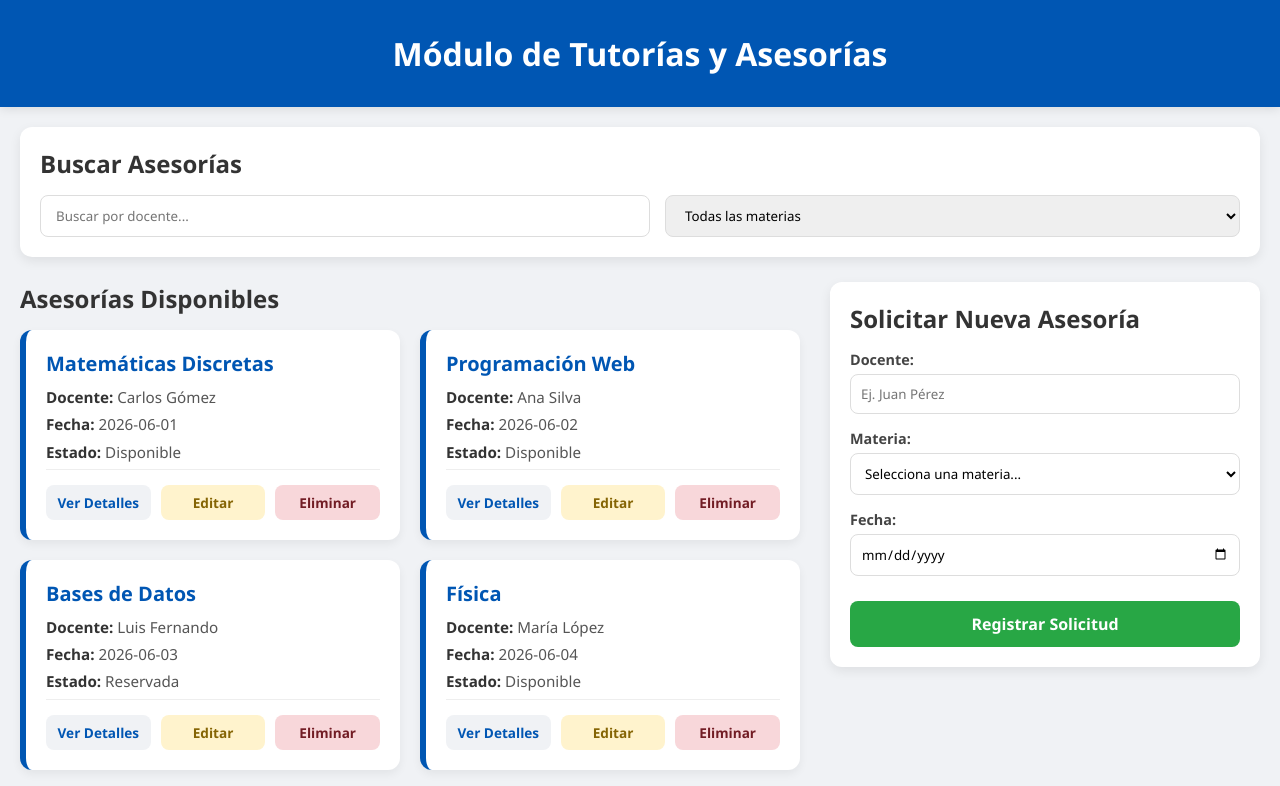
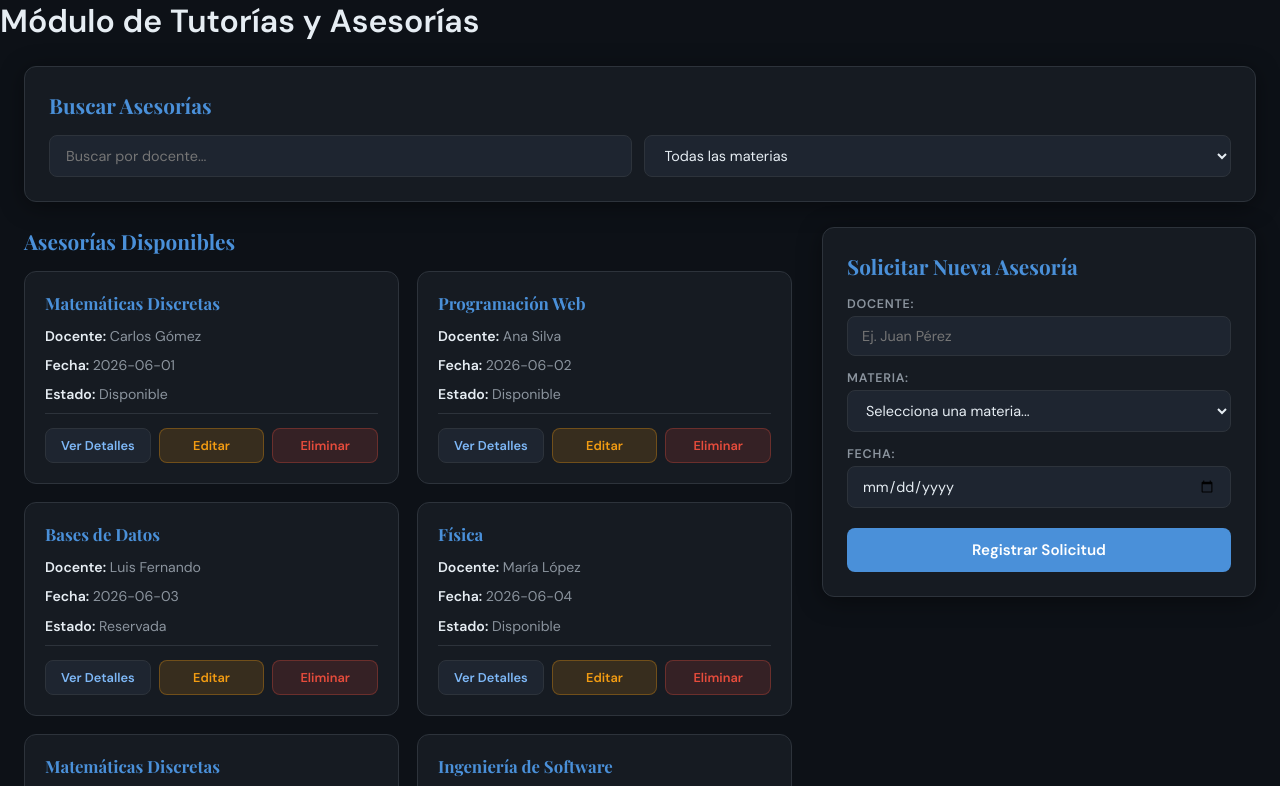
Before and after one commit to nohelialeon/tutoria_grupo3, a plain HTML site: page tutoriasyasesorias/index.html in a window 1280 px wide. Shown: the top 786 px of the page. Drawn offline with nearby package versions, Linux system fonts and the light colour scheme.

Commit message:
styles.css

```diff
--- a/tutoriasyasesorias/styles.css
+++ b/tutoriasyasesorias/styles.css
@@ -1,60 +1,286 @@
+@import url('https://fonts.googleapis.com/css2?family=Playfair+Display:wght@700;900&family=DM+Sans:wght@300;400;500;600&display=swap');
 
-* { box-sizing: border-box; font-family: 'Segoe UI', Tahoma, Geneva, Verdana, sans-serif; margin: 0; padding: 0; }
-body { background-color: #f0f2f5; color: #1c1e21; padding-bottom: 50px; }
+:root {
+  --bg: #0d1117;
+  --surface: #161b22;
+  --surface2: #1e2530;
+  --border: #2d333b;
+  --accent: #4a90d9;
+  --accent2: #7eb8f7;
+  --accent3: #58d68d;
+  --danger: #e74c3c;
+  --warn: #f39c12;
+  --text: #e6edf3;
+  --muted: #8b949e;
+  --radius: 12px;
+  --shadow: 0 4px 24px rgba(0,0,0,0.4);
+}
 
-header { background-color: #0056b3; color: white; padding: 2rem; text-align: center; box-shadow: 0 2px 10px rgba(0,0,0,0.1); }
-.contenedor { max-width: 1300px; margin: 0 auto; padding: 20px; }
+* { box-sizing: border-box; margin: 0; padding: 0; }
 
+body {
+  font-family: 'DM Sans', sans-serif;
+  background: var(--bg);
+  color: var(--text);
+  min-height: 100vh;
+  padding-bottom: 60px;
+}
 
-.card-container { background: white; padding: 20px; border-radius: 12px; box-shadow: 0 4px 12px rgba(0,0,0,0.08); margin-bottom: 25px; }
+/* ── HEADER ── */
+.header {
+  background: var(--surface);
+  border-bottom: 1px solid var(--border);
+  position: sticky; top: 0; z-index: 100;
+}
+.header-inner {
+  max-width: 1300px; margin: 0 auto;
+  padding: 16px 24px;
+  display: flex; align-items: center; justify-content: space-between; gap: 16px;
+}
+.logo-block { display: flex; align-items: center; gap: 12px; }
+.logo-icon { font-size: 2rem; }
+.site-title {
+  font-family: 'Playfair Display', serif;
+  font-size: 1.4rem; font-weight: 900;
+  color: var(--accent); line-height: 1.1;
+}
+.site-sub { font-size: 0.75rem; color: var(--muted); margin-top: 2px; }
 
-h2 { margin-bottom: 15px; color: #333; font-size: 1.5rem; }
-
-
-.filtros-controles { display: flex; gap: 15px; flex-wrap: wrap; }
-.filtros input, .filtros select { padding: 10px 15px; border: 1px solid #ddd; border-radius: 8px; flex-grow: 1; min-width: 200px; }
-.filtros input:focus, .filtros select:focus { border-color: #007bff; outline: none; box-shadow: 0 0 5px rgba(0,123,255,0.25); }
-
+/* ── LAYOUT ── */
+.contenedor { max-width: 1300px; margin: 0 auto; padding: 24px; }
 
 .layout-principal { display: flex; gap: 30px; flex-wrap: wrap; }
 .listado { flex: 2; min-width: 400px; }
-.formulario-seccion { flex: 1; min-width: 300px; align-self: flex-start; position: sticky; top: 20px; }
+.formulario-seccion { flex: 1; min-width: 300px; align-self: flex-start; position: sticky; top: 90px; }
 
+/* ── CARD CONTAINER (panel blanco → surface) ── */
+.card-container {
+  background: var(--surface);
+  border: 1px solid var(--border);
+  padding: 24px;
+  border-radius: var(--radius);
+  box-shadow: var(--shadow);
+  margin-bottom: 25px;
+}
 
-.grid-tarjetas { display: grid; grid-template-columns: repeat(auto-fill, minmax(280px, 1fr)); gap: 20px; }
+h2 {
+  margin-bottom: 16px;
+  font-family: 'Playfair Display', serif;
+  font-size: 1.3rem; font-weight: 700;
+  color: var(--accent);
+}
 
+/* ── FILTROS ── */
+.filtros-controles { display: flex; gap: 12px; flex-wrap: wrap; }
 
-.tarjeta { background: white; padding: 20px; border-radius: 12px; border-left: 6px solid #0056b3; box-shadow: 0 4px 10px rgba(0,0,0,0.06); transition: transform 0.2s, box-shadow 0.2s; position: relative; display: flex; flex-direction: column; }
-.tarjeta:hover { transform: translateY(-5px); box-shadow: 0 8px 16px rgba(0,0,0,0.1); }
-.tarjeta h3 { color: #0056b3; margin-bottom: 10px; font-size: 1.25rem; }
-.tarjeta p { margin-bottom: 6px; font-size: 0.95rem; line-height: 1.4; color: #555; }
-.tarjeta strong { color: #333; }
+.search-input,
+.filter-select,
+.filtros input,
+.filtros select {
+  flex-grow: 1; min-width: 200px;
+  padding: 10px 16px;
+  background: var(--surface2);
+  border: 1px solid var(--border);
+  border-radius: 8px;
+  color: var(--text);
+  font-family: 'DM Sans', sans-serif;
+  font-size: 0.9rem;
+  transition: border-color .2s;
+}
+.search-input:focus,
+.filter-select:focus,
+.filtros input:focus,
+.filtros select:focus {
+  outline: none;
+  border-color: var(--accent);
+  box-shadow: 0 0 0 3px rgba(232,168,56,.15);
+}
 
+/* ── GRID TARJETAS ── */
+.grid-tarjetas {
+  display: grid;
+  grid-template-columns: repeat(auto-fill, minmax(280px, 1fr));
+  gap: 18px;
+}
 
-.card-buttons { display: flex; gap: 10px; margin-top: auto; padding-top: 15px; border-top: 1px solid #eee; flex-wrap: wrap; }
-.card-buttons button { flex: 1; padding: 8px; cursor: pointer; border: none; border-radius: 8px; font-size: 0.85rem; font-weight: 600; transition: background 0.2s; min-width: 80px; }
+.aviso-vacio {
+  color: var(--muted);
+  text-align: center;
+  padding: 48px;
+  font-size: 1rem;
+  grid-column: 1/-1;
+}
 
-.btn-detalle { background-color: #f0f2f5; color: #0056b3; }
-.btn-detalle:hover { background-color: #e4e6eb; }
-.btn-editar { background-color: #fff3cd; color: #856404; }
-.btn-editar:hover { background-color: #ffeeba; }
-.btn-eliminar { background-color: #f8d7da; color: #721c24; }
-.btn-eliminar:hover { background-color: #f5c6cb; }
+/* ── TARJETA ── */
+.tarjeta {
+  background: var(--surface);
+  border: 1px solid var(--border);
+  border-radius: var(--radius);
+  padding: 20px;
+  display: flex; flex-direction: column; gap: 8px;
+  transition: transform .2s, box-shadow .2s, border-color .2s;
+  animation: fadeUp .35s ease both;
+}
+.tarjeta:hover {
+  transform: translateY(-4px);
+  box-shadow: var(--shadow);
+  border-color: var(--accent);
+}
+.tarjeta h3 {
+  font-family: 'Playfair Display', serif;
+  font-size: 1.05rem; font-weight: 700;
+  color: var(--accent); margin-bottom: 4px;
+}
+.tarjeta p { font-size: 0.88rem; color: var(--muted); line-height: 1.5; }
+.tarjeta p strong { color: var(--text); }
 
+/* ── BOTONES TARJETA ── */
+.card-buttons {
+  display: flex; gap: 8px;
+  margin-top: auto; padding-top: 14px;
+  border-top: 1px solid var(--border);
+  flex-wrap: wrap;
+}
+.card-buttons button {
+  flex: 1; min-width: 75px;
+  padding: 8px; border: none; border-radius: 8px;
+  font-family: 'DM Sans', sans-serif;
+  font-size: 0.8rem; font-weight: 600;
+  cursor: pointer; transition: all .2s;
+}
 
-form label { display: block; margin-top: 15px; font-weight: 600; font-size: 0.9rem; color: #444; }
-form input, form select { width: 100%; padding: 10px; margin-top: 5px; border: 1px solid #ddd; border-radius: 8px; background-color: white; }
-form input:focus, form select:focus { border-color: #28a745; outline: none; box-shadow: 0 0 5px rgba(40,167,69,0.25); }
-#btn-submit { margin-top: 25px; width: 100%; padding: 12px; background: #28a745; color: white; border: none; border-radius: 8px; cursor: pointer; font-weight: 600; font-size: 1rem; transition: background 0.2s; }
-#btn-submit:hover { background: #218838; }
-.btn-rojo { background: #dc3545 !important; color: white; margin-top: 10px; width: 100%; padding: 10px; border: none; border-radius: 8px; cursor: pointer; font-weight: 600; }
+.btn-detalle { background: var(--surface2); color: var(--accent2); border: 1px solid var(--border) !important; }
+.btn-detalle:hover { background: var(--border); }
+.btn-editar { background: rgba(243,156,18,.15); color: var(--warn); border: 1px solid rgba(243,156,18,.3) !important; }
+.btn-editar:hover { background: rgba(243,156,18,.25); }
+.btn-eliminar { background: rgba(231,76,60,.15); color: var(--danger); border: 1px solid rgba(231,76,60,.3) !important; }
+.btn-eliminar:hover { background: rgba(231,76,60,.25); }
 
+/* ── BOTONES GENERALES ── */
+.btn {
+  border: none; cursor: pointer; border-radius: 8px;
+  font-family: 'DM Sans', sans-serif; font-weight: 600;
+  font-size: 0.9rem; padding: 11px 20px;
+  transition: all .2s; width: 100%; margin-top: 10px;
+}
+.btn-primary {
+  background: var(--accent); color: #fff;
+}
+.btn-primary:hover { background: #5fa3e8; transform: translateY(-1px); box-shadow: 0 4px 12px rgba(74,144,217,.35); }
+.btn-danger { background: rgba(231,76,60,.15); color: var(--danger); border: 1px solid rgba(231,76,60,.3); }
+.btn-danger:hover { background: var(--danger); color: #fff; }
+
+/* ── FORMULARIO ── */
+.form-group { display: flex; flex-direction: column; gap: 6px; margin-bottom: 4px; }
+.form-group label,
+form label {
+  display: block;
+  font-size: 0.78rem; font-weight: 600;
+  color: var(--muted);
+  text-transform: uppercase; letter-spacing: .06em;
+  margin-top: 14px; margin-bottom: 4px;
+}
+.form-input,
+form input,
+form select {
+  width: 100%;
+  padding: 10px 14px;
+  background: var(--surface2);
+  border: 1px solid var(--border);
+  border-radius: 8px;
+  color: var(--text);
+  font-family: 'DM Sans', sans-serif;
+  font-size: 0.9rem;
+  transition: border-color .2s;
+}
+.form-input:focus,
+form input:focus,
+form select:focus {
+  outline: none;
+  border-color: var(--accent);
+  box-shadow: 0 0 0 3px rgba(74,144,217,.15);
+}
+
+/* submit button override */
+#btn-submit {
+  margin-top: 20px; width: 100%; padding: 12px;
+  background: var(--accent); color: #fff;
+  border: none; border-radius: 8px;
+  cursor: pointer; font-weight: 700; font-size: 0.95rem;
+  transition: background .2s, transform .2s;
+  font-family: 'DM Sans', sans-serif;
+}
+#btn-submit:hover { background: #5fa3e8; transform: translateY(-1px); }
+
+/* ── ERROR MSG ── */
+#mensaje-error {
+  background: rgba(231,76,60,.15);
+  border: 1px solid rgba(231,76,60,.4);
+  color: #f1948a;
+  padding: 10px 14px;
+  border-radius: 8px;
+  font-size: 0.88rem;
+  margin-bottom: 12px;
+}
+
+/* ── MODAL ── */
+.modal-overlay {
+  position: fixed; inset: 0;
+  background: rgba(0,0,0,.7);
+  backdrop-filter: blur(4px);
+  z-index: 200;
+  display: flex; align-items: center; justify-content: center;
+  padding: 20px;
+}
+.modal-box {
+  background: var(--surface);
+  border: 1px solid var(--border);
+  border-radius: 16px; padding: 32px;
+  width: 100%; max-width: 500px;
+  position: relative;
+  animation: scaleIn .25s ease;
+}
+.modal-close {
+  position: absolute; top: 16px; right: 16px;
+  background: var(--surface2); border: 1px solid var(--border);
+  color: var(--muted); width: 32px; height: 32px;
+  border-radius: 50%; cursor: pointer; font-size: 0.9rem;
+  display: flex; align-items: center; justify-content: center;
+  transition: all .2s; line-height: 1;
+}
+.modal-close:hover { background: var(--danger); color: #fff; border-color: var(--danger); }
+.modal-title {
+  font-family: 'Playfair Display', serif;
+  font-size: 1.5rem; font-weight: 900;
+  color: var(--accent); margin-bottom: 20px;
+}
+.modal-body { border-top: 1px solid var(--border); padding-top: 18px; }
+.detail-grid { display: grid; grid-template-columns: 1fr 1fr; gap: 16px; }
+.detail-section { display: flex; flex-direction: column; gap: 4px; }
+.detail-label {
+  font-size: 0.7rem; text-transform: uppercase;
+  letter-spacing: .1em; color: var(--muted);
+}
+.detail-value { font-size: 0.95rem; color: var(--text); font-weight: 500; }
+
+/* ── UTILITIES ── */
 .oculto { display: none !important; }
-#mensaje-error { color: white; background: #dc3545; padding: 10px; border-radius: 8px; margin-bottom: 15px; font-size: 0.9em; border: 1px solid #a71d2a; }
 
+/* ── ANIMATIONS ── */
+@keyframes fadeUp {
+  from { opacity: 0; transform: translateY(14px); }
+  to   { opacity: 1; transform: translateY(0); }
+}
+@keyframes scaleIn {
+  from { opacity: 0; transform: scale(.95); }
+  to   { opacity: 1; transform: scale(1); }
+}
 
-.modal { position: fixed; top: 0; left: 0; width: 100%; height: 100%; background: rgba(0,0,0,0.6); display: flex; justify-content: center; align-items: center; z-index: 1000; }
-.modal-contenido { background: white; padding: 30px; border-radius: 15px; width: 450px; max-width: 90%; position: relative; box-shadow: 0 10px 30px rgba(0,0,0,0.2); }
-.modal-body { margin-top: 15px; border-top: 1px solid #eee; padding-top: 15px; }
-.cerrar { position: absolute; top: 15px; right: 20px; font-size: 28px; cursor: pointer; color: #aaa; }
-.cerrar:hover { color: #333; }
+/* ── RESPONSIVE ── */
+@media (max-width: 700px) {
+  .layout-principal { flex-direction: column; }
+  .listado, .formulario-seccion { min-width: unset; }
+  .formulario-seccion { position: static; }
+  .detail-grid { grid-template-columns: 1fr; }
+  .header-inner { flex-direction: column; align-items: flex-start; }
+}
```
